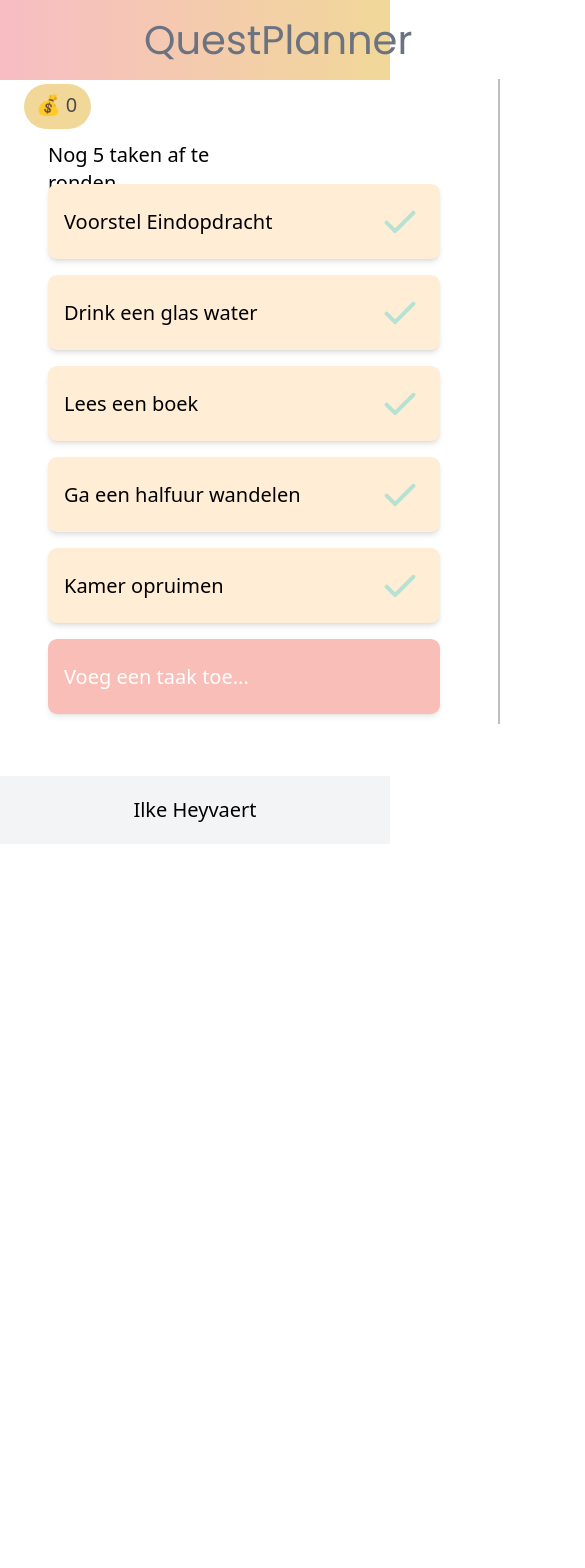
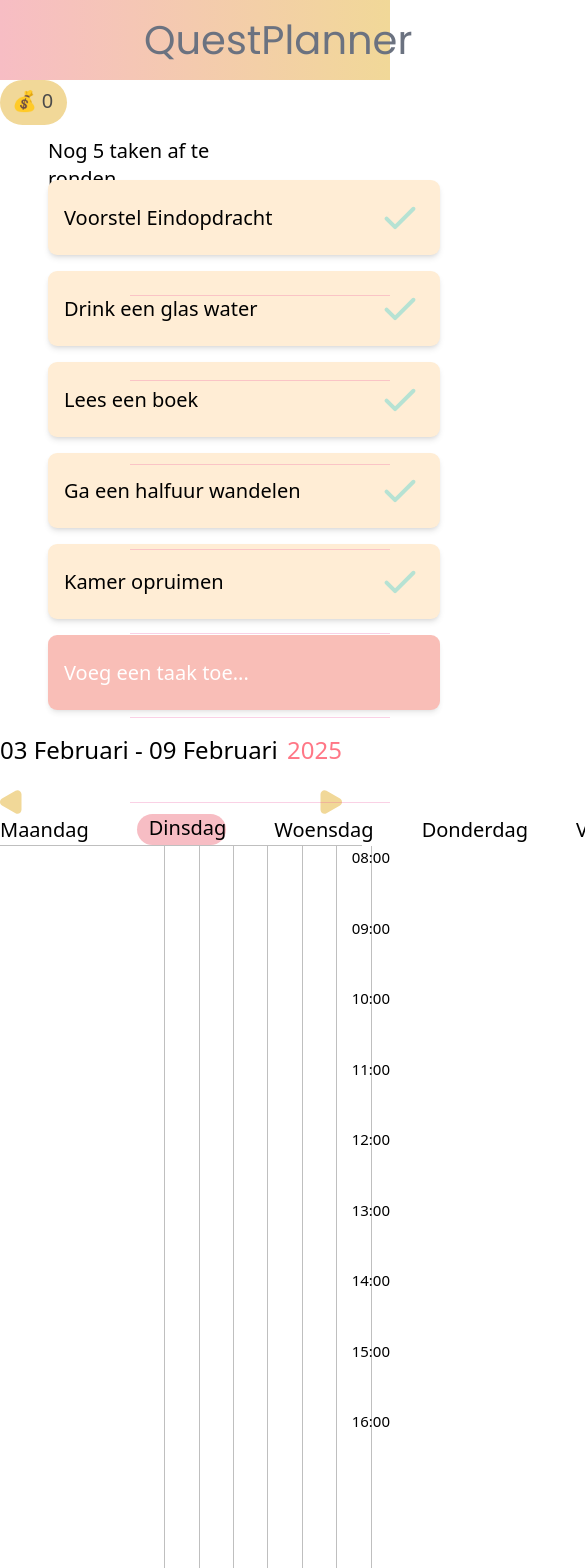
Before and after one commit to IlkeHeyvaert/ilke-heyvaert-hybrid-topic, a Next.js app: page / in a window 390 px wide. Shown: the top 1568 px of the page, 585 px wide, since content can reach past the window. Before the commit the page ends 844 px from the top, so only its background shows below. Built offline with nearby package versions, Linux system fonts and the light colour scheme.

Commit message:
Add milestone 2: planner

```diff
--- /dev/null
+++ b/components/ui/input.tsx
@@ -0,0 +1,22 @@
+import * as React from "react"
+
+import { cn } from "@/lib/utils"
+
+const Input = React.forwardRef<HTMLInputElement, React.ComponentProps<"input">>(
+  ({ className, type, ...props }, ref) => {
+    return (
+      <input
+        type={type}
+        className={cn(
+          "flex h-10 w-full rounded-md border border-input bg-background px-3 py-2 text-base ring-offset-background file:border-0 file:bg-transparent file:text-sm file:font-medium file:text-foreground placeholder:text-muted-foreground focus-visible:outline-none focus-visible:ring-2 focus-visible:ring-ring focus-visible:ring-offset-2 disabled:cursor-not-allowed disabled:opacity-50 md:text-sm",
+          className
+        )}
+        ref={ref}
+        {...props}
+      />
+    )
+  }
+)
+Input.displayName = "Input"
+
+export { Input }
--- a/package.json
+++ b/package.json
@@ -10,6 +10,7 @@
   },
   "dependencies": {
     "@fontsource/poppins": "^5.1.1",
+    "@radix-ui/react-separator": "^1.1.2",
     "@tailwindcss/vite": "^4.0.6",
     "class-variance-authority": "^0.7.1",
     "clsx": "^2.1.1",
--- a/src/app/page.tsx
+++ b/src/app/page.tsx
@@ -4,7 +4,7 @@ import { Task } from "../components/task";
 export default function Home() {
   return (
   <div className="min-h-screen flex flex-col">
-    <header>
+    <header className="z-10">
       <Navigation />
     </header>
    <main className="flex-grow">
@@ -12,9 +12,6 @@ export default function Home() {
         <Task />
 
       </main>
-      <footer className="bg-gray-100 p-5 flex justify-center ">
-          <h1 className="text-xl font-nunito">Ilke Heyvaert</h1>
-        </footer>
   </div>
 
 
--- a/src/components/task.tsx
+++ b/src/components/task.tsx
@@ -1,3 +1,6 @@
+import { Separator } from "@radix-ui/react-separator";
+import { Input } from "@/components/ui/input"
+
 export function Task(){
     const tasks = [
         "Voorstel Eindopdracht",
@@ -7,8 +10,9 @@ export function Task(){
         "Kamer opruimen",
       ];
     return (
-        <div>
-            <div className="w-[67px] h-[45px] bg-[#f1d898] rounded-[23px] flex items-center justify-center ml-6 mt-1">
+      <div className="flex flex-col md:flex-row">
+        <div className="flex-1">
+          <div className="w-[67px] h-[45px] bg-[#f1d898] rounded-[23px] flex items-center justify-center md:ml-6 md:mt-1">
             <p className="w-[44px] h-8 text-[#4a4a4a] text-xl font-normal font-nunito">💰 0</p>
           </div>
           <div className="flex flex-col items-start space-y-4 ml-12 mt-3">
@@ -24,12 +28,75 @@ export function Task(){
               </div>
             ))}
             <div className="w-[392px] h-[75px] bg-[#f8afa6] opacity-80 rounded-[9px] shadow-md flex items-center justify-between px-4">
-          <div className="text-white text-xl font-normal font-nunito">Voeg een taak toe...</div>
+              <div className="text-white text-xl font-normal font-nunito"><Input type="text" placeholder="Voeg een taak toe..." className="text-white bg-[#f8afa6] placeholder-white border-none text-input-white focus:outline-none focus:border-0"/></div>
+            </div>
           </div>
         </div>
 
-    <div className="w-[645px] h-[0px] origin-top-left rotate-90 border border-black/25 ml-[500px] -mt-[635px]"></div>
+        <Separator orientation="vertical" className="hidden md:block w-px bg-black/25 h-full absolute left-1/3 top-0 transform translate-x-1/2"/>
 
+        <div className="flex-1">
+          <div className="mt-6 md:-ml-56">
+            <div className="flex items-center justify-between mt-6 mr-12">
+              <p className="font-nunito text-2xl">03 Februari - 09 Februari</p>
+              <p className="font-inria text-2xl text-[#ff7786]">2025</p>
+            </div>
+            <div className="flex items-center justify-between mt-6 mr-12">
+              <div data-svg-wrapper>
+                <svg width="22" height="24" viewBox="0 0 22 24" fill="none" xmlns="http://www.w3.org/2000/svg">
+                  <path d="M2 15.4641C-0.66667 13.9245 -0.666667 10.0755 2 8.5359L15.5 0.741669C18.1667 -0.797932 21.5 1.12657 21.5 4.20577V19.7942C21.5 22.8734 18.1667 24.7979 15.5 23.2583L2 15.4641Z" fill="#F1D898"/>
+                </svg>
+              </div>
+              <div data-svg-wrapper>
+                <svg width="22" height="24" viewBox="0 0 22 24" fill="none" xmlns="http://www.w3.org/2000/svg">
+                  <path d="M20 8.5359C22.6667 10.0755 22.6667 13.9245 20 15.4641L6.5 23.2583C3.83333 24.7979 0.5 22.8734 0.5 19.7942L0.5 4.20577C0.5 1.12657 3.83333 -0.797931 6.5 0.741669L20 8.5359Z" fill="#F1D898"/>
+                </svg>
+              </div>
+            </div>
+
+
+            <div className="flex flex-direction-col space-x-12 items-center">
+              <p className="font-nunito text-xl">Maandag</p>
+              <div className="w-[98px] h-[31px] bg-[#f7bdc4] rounded-[23px]"><p className="font-nunito text-xl pl-3">Dinsdag</p></div>
+            <p className="font-nunito text-xl">Woensdag</p>
+            <p className="font-nunito text-xl">Donderdag</p>
+            <p className="font-nunito text-xl">Vrijdag</p>
+            <p className="font-nunito text-xl">Zaterdag</p>
+            <p className="font-nunito text-xl">Zondag</p>
+            </div>
+
+            <Separator orientation="horizontal" className="w-full h-px bg-black/25  -ml-7 left-1/3"/>
+            <Separator orientation="vertical" className="w-px h-full bg-black/25 absolute left-[42%]" />
+            <Separator orientation="vertical" className="w-px h-full bg-black/25 absolute left-[51%]" />
+            <Separator orientation="vertical" className="w-px h-full bg-black/25 absolute left-[59.75%]" />
+            <Separator orientation="vertical" className="w-px h-full bg-black/25 absolute left-[68.5%]" />
+            <Separator orientation="vertical" className="w-px h-full bg-black/25 absolute left-[77.5%]" />
+            <Separator orientation="vertical" className="w-px h-full bg-black/25 absolute left-[86.25%]" />
+            <Separator orientation="vertical" className="w-px h-full bg-black/25 absolute left-[95%]" />
+
+            <div className="flex flex-col space-y-12 items-end">
+              <p className="font-nunito text-[15px]">08:00</p>
+            <p className="font-nunito text-[15px]">09:00</p>
+            <p className="font-nunito text-[15px]">10:00</p>
+            <p className="font-nunito text-[15px]">11:00</p>
+            <p className="font-nunito text-[15px]">12:00</p>
+            <p className="font-nunito text-[15px]">13:00</p>
+            <p className="font-nunito text-[15px]">14:00</p>
+            <p className="font-nunito text-[15px]">15:00</p>
+            <p className="font-nunito text-[15px]">16:00</p>
+            </div>
+
+            <Separator orientation="horizontal" className="absolute top-[35%] left-1/3 w-2/3 h-px bg-pink-500/25" />
+            <Separator orientation="horizontal" className="w-2/3 h-px bg-pink-500/25 left-1/3 absolute top-[45%]"/>
+            <Separator orientation="horizontal" className="w-2/3 h-px bg-pink-500/25 left-1/3 absolute top-[55%]"/>
+            <Separator orientation="horizontal" className="w-2/3 h-px bg-pink-500/25 left-1/3 absolute top-[65%]"/>
+            <Separator orientation="horizontal" className="w-2/3 h-px bg-pink-500/25 left-1/3 absolute top-[75%]"/>
+            <Separator orientation="horizontal" className="w-2/3 h-px bg-pink-500/25 left-1/3 absolute top-[85%]"/>
+            <Separator orientation="horizontal" className="w-2/3 h-px bg-pink-500/25 left-1/3 absolute top-[95%]"/>
+
+          </div>
+
+        </div>
       </div>
 
 
--- a/tailwind.config.ts
+++ b/tailwind.config.ts
@@ -80,8 +80,9 @@ export default {
       fontFamily: {
         sans: ["var(--font-sans)", ...fontFamily.sans],
         mono: ["var(--font-mono)", ...fontFamily.mono],
-		poppins: ['Poppins', ...fontFamily.sans],
-		nunito: ['Nunito', ...fontFamily.sans]
+		    poppins: ['Poppins', ...fontFamily.sans],
+		    nunito: ['Nunito', ...fontFamily.sans],
+        inria: ['Inria Sans', ...fontFamily.sans],
       },
       borderRadius: {
         lg: "var(--radius)",
```
Also changed, not shown: components/ui/separator.tsx (added, +31 -0 lines), 1 other file (tests, documents, lock files or other folders). Lines whose indentation alone changed are shown as unchanged.
